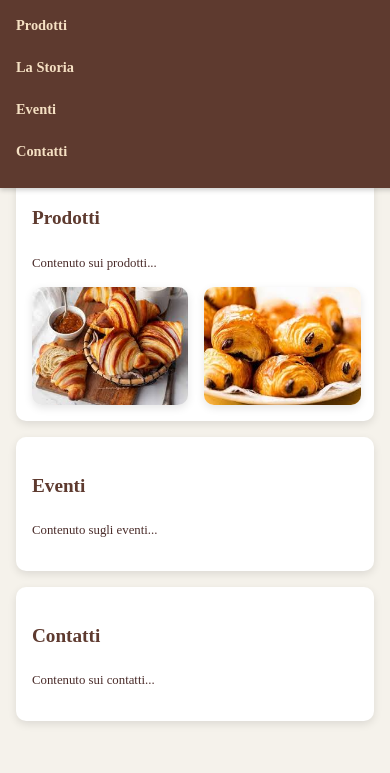
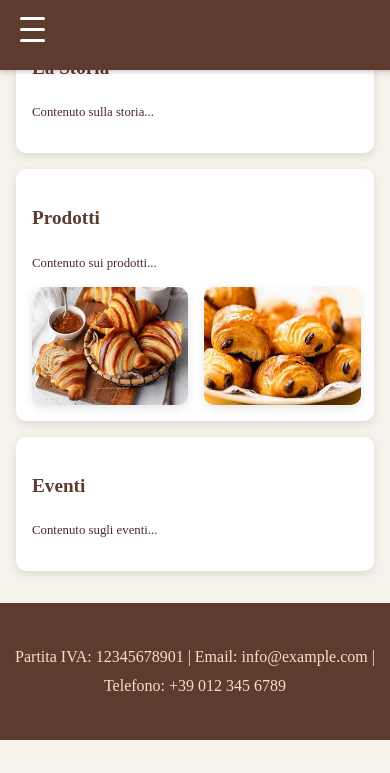
Before and after one commit to Sandu00/sitoprova, a plain HTML site: page index.html in a window 390 px wide. Shown: the part 71-844 px from the top of the page. Drawn offline with Linux system fonts and the light colour scheme.

Commit message:
prova di menu tendina

```diff
--- a/css/style.css
+++ b/css/style.css
@@ -225,6 +225,28 @@ section a {
     position: relative;
 }
 
+/* Menu toggle button */
+.menu-toggle {
+    display: none;
+    flex-direction: column;
+    cursor: pointer;
+}
+
+.menu-toggle span {
+    background: #fff;
+    border-radius: 2px;
+    height: 3px;
+    margin: 4px;
+    width: 25px;
+}
+
+/* Active state for navbar */
+.navbar.active nav {
+    display: flex;
+    flex-direction: column;
+    gap: 1rem;
+}
+
 /* Responsive styles */
 @media (max-width: 768px) {
     .navbar {
@@ -259,6 +281,18 @@ section a {
         padding: 1rem;
     }
 
+    .menu-toggle {
+        display: flex;
+    }
+
+    .navbar nav {
+        display: none;
+        width: 100%;
+    }
+
+    .navbar.active nav {
+        display: flex;
+    }
 
     main h2 {
         font-size: 1.5rem;
--- a/index.html
+++ b/index.html
@@ -14,6 +14,12 @@
             <div class="logo">
                 <img src="src/logo-home.png" alt="Logo XXXX" class = "home-logo">
             </div>
+            <div class="menu-toggle">
+                <span></span>
+                <span></span>
+                <span></span>
+            </div>
+
             <nav>
                 <a href="pages/prodotti.html">Prodotti</a>
                 <a href="pages/storia.html">La Storia</a>
@@ -49,10 +55,9 @@
 
         </section>
 
-        <section id="contatti" class="main_section">
-            <a href="pages/contatti.html"><h2>Contatti</h2></a>
-            <p>Contenuto sui contatti...</p>
-        </section>
     </main>
+    <footer>
+        <p>Partita IVA: 12345678901 | Email: info@example.com | Telefono: +39 012 345 6789</p>
+    </footer>
 </body>
 </html>
```
Also changed, not shown: js/script.js (+5 -2 lines), pages/contatti.html (+8 -0 lines), pages/eventi.html (+8 -0 lines), pages/prodotti.html (+8 -0 lines), pages/storia.html (+8 -0 lines).
